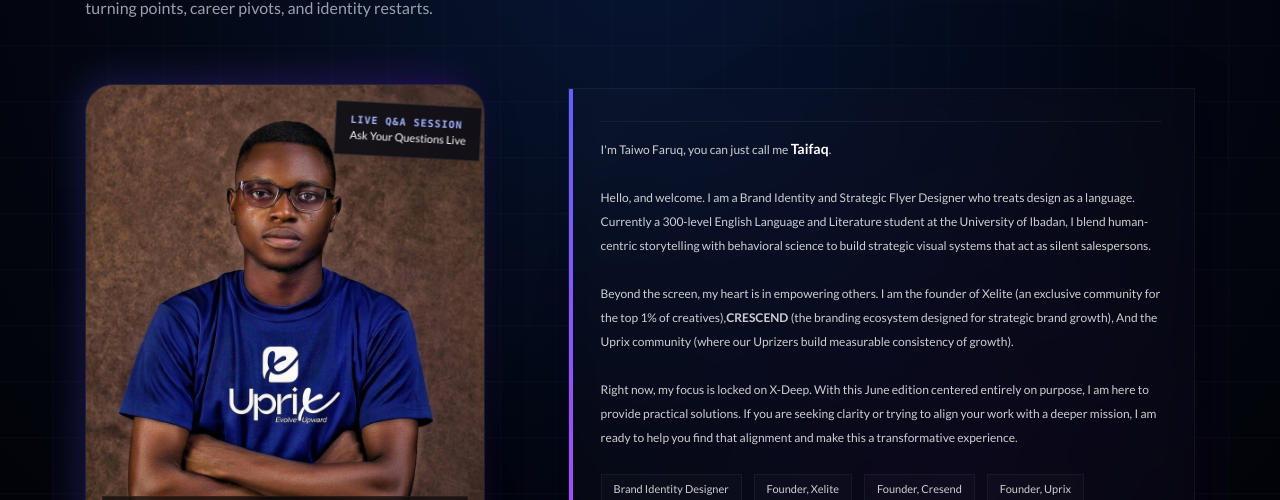
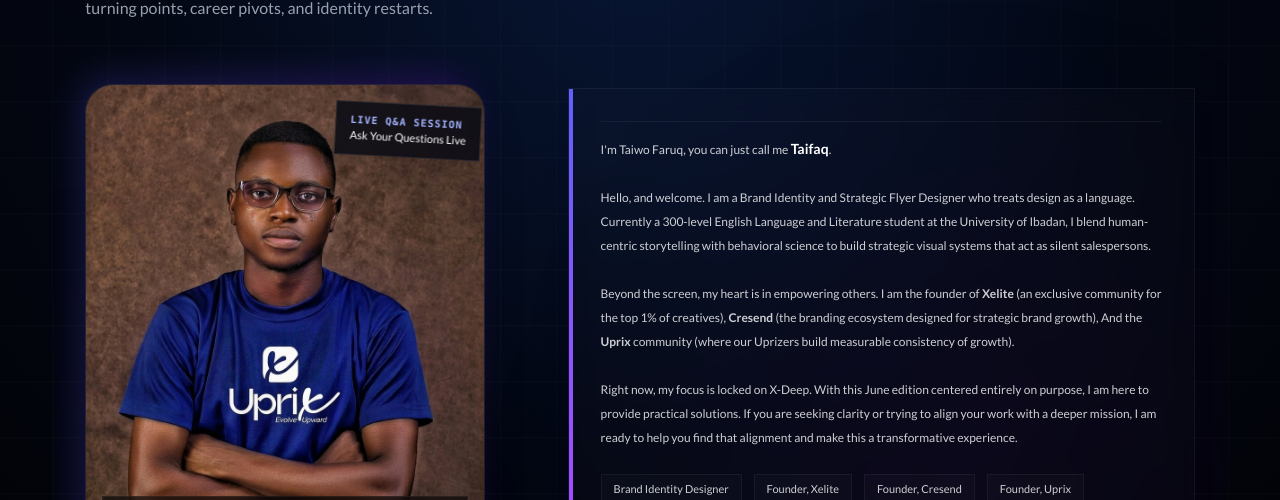
Before and after one commit to prime1999/xdeep, a Next.js app: page / in a window 1280 px wide. Shown: the part 3259-3759 px from the top of the page. Built offline with nearby package versions, Linux system fonts and the light colour scheme.

Commit message:
corrected the speaker's bio

```diff
--- a/app/layouts/Hero.tsx
+++ b/app/layouts/Hero.tsx
@@ -142,7 +142,7 @@
         </h1>
         <h1
           ref={headlineRef}
-          className="md:hidden w-full tracking-wider mx-auto font-bold text-[40px] md:text-5xl md:w-10/12 lg:w-9/12 text-center text-primary-blue space-y-2 font-embrace"
+          className="md:hidden w-full tracking-wider mx-auto font-bold text-[40px]/11 md:text-5xl md:w-10/12 lg:w-9/12 text-center text-primary-blue space-y-2 font-embrace"
         >
           Purpose
           <br />
--- a/app/layouts/Speaker.tsx
+++ b/app/layouts/Speaker.tsx
@@ -219,10 +219,13 @@
                   as silent salespersons.
                   <br />
                   <br /> Beyond the screen, my heart is in empowering others. I
-                  am the founder of Xelite (an exclusive community for the top
-                  1% of creatives),
-                  <span className="font-bold">CRESCEND</span> (the branding
-                  ecosystem designed for strategic brand growth), And the Uprix
+                  am the founder of <span className="font-bold">
+                    Xelite{" "}
+                  </span>{" "}
+                  (an exclusive community for the top 1% of creatives),
+                  <span className="font-bold"> Cresend </span> (the branding
+                  ecosystem designed for strategic brand growth), And the{" "}
+                  <span className="font-bold"> Uprix </span>
                   community (where our Uprizers build measurable consistency of
                   growth).
                   <br />
```
